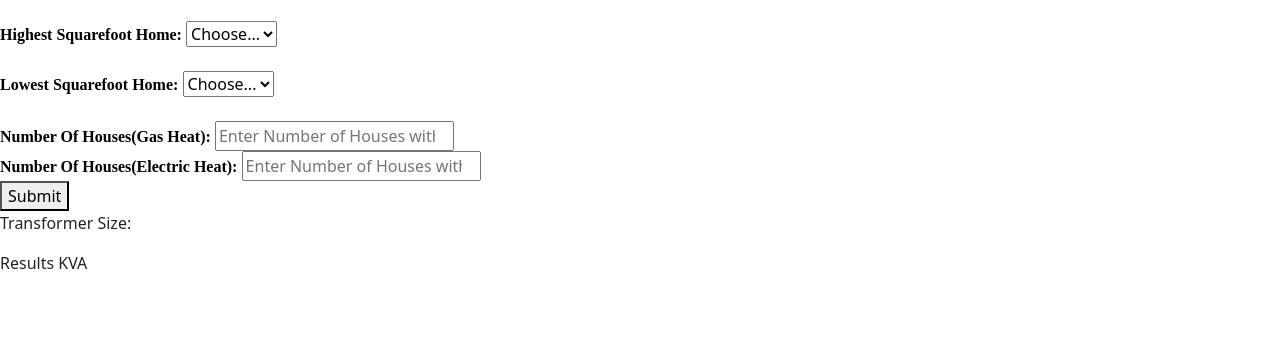
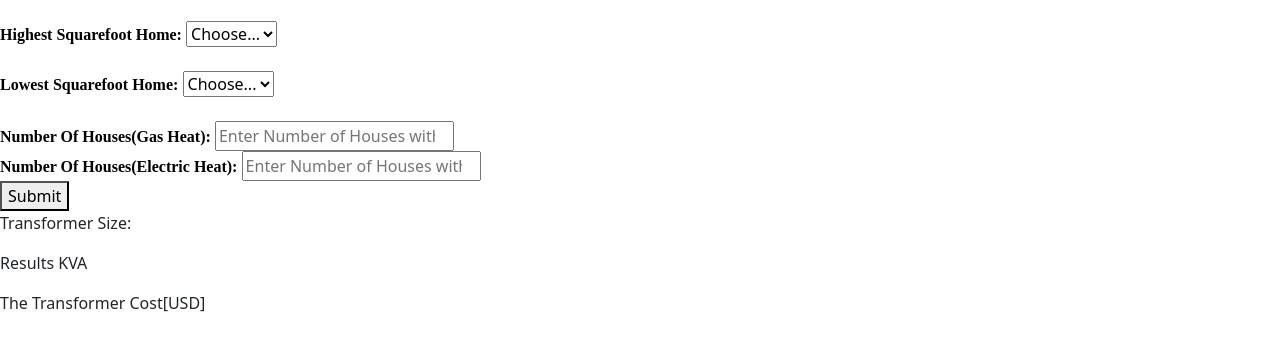
Before and after one commit to DAAJ1999/Transformer_Size_Tool, a plain HTML site: page index.html in a window 1280 px wide. Shown: the part 227-578 px from the top of the page. Drawn offline with nearby package versions, Linux system fonts and the light colour scheme.

Commit message:
CHANGE
CHANGE

```diff
--- a/index.html
+++ b/index.html
@@ -99,6 +99,7 @@
   <button class="btn1">Submit</button>
   <p>Transformer Size:</p>
   <p id="TS">Results KVA</p>
+  <p id="COST">The Transformer Cost[USD]</P>
 </form>
 
     </body>
```
